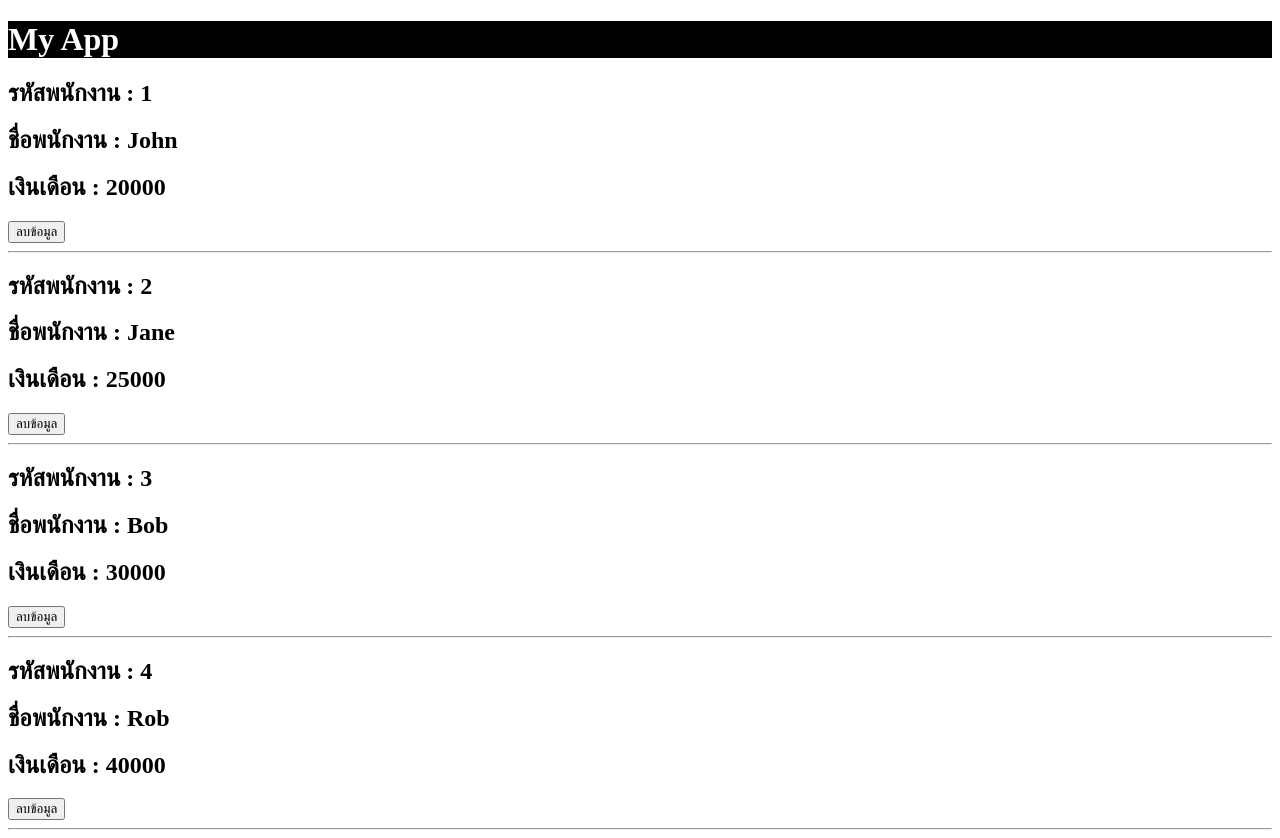
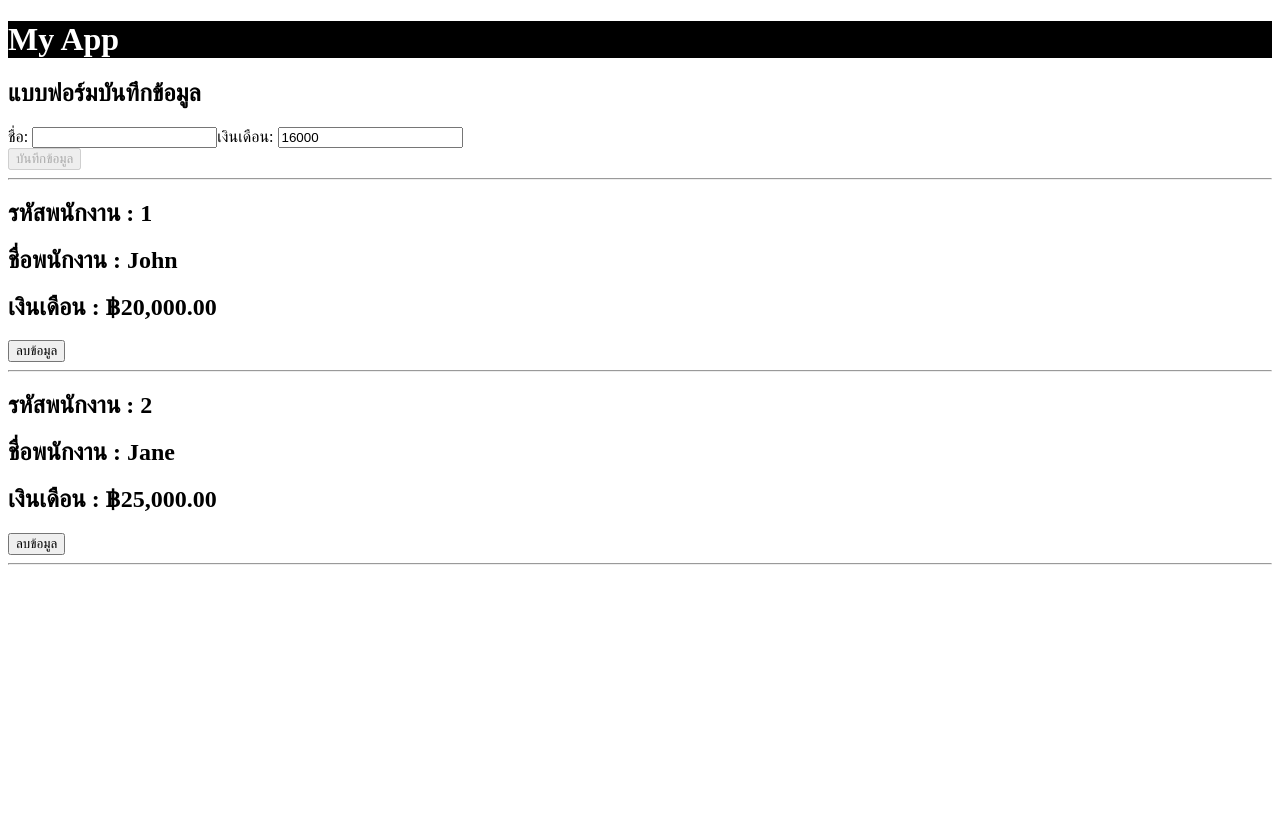
Before and after one commit to Bryan047/Angular-learning, an Angular app: page / in a window 1280 px wide. After the commit the page ends 800 px from the top, so only its background shows below. Built offline with nearby package versions, Linux system fonts and the light colour scheme.

Commit message:
final course
learning interface , signal&ngmodel, ng submit event and save data

```diff
--- /dev/null
+++ b/src/app/addform/addform.html
@@ -0,0 +1,14 @@
+<h2>แบบฟอร์มบันทึกข้อมูล</h2>
+<form (ngSubmit)="addNewEmployee()">
+    <label>ชื่อ: </label>
+    <input type="text" name="Fullname" [(ngModel)]="fullname" >
+    <label for="salary">เงินเดือน: </label>
+    <input type="number"
+            name="salary"
+            min="16000"
+             step="2500" [(ngModel)]="salary">
+    <br>
+    <button type="submit" [disabled]="fullname().trim()==''">บันทึกข้อมูล</button>
+</form>
+<!-- <h1>{{fullname()}}, {{salary()}}</h1> -->
+<hr>
--- /dev/null
+++ b/src/app/addform/addform.ts
@@ -0,0 +1,27 @@
+import { Component, signal, output } from '@angular/core';
+import { FormsModule } from '@angular/forms';
+import { Employees } from '../app';
+
+
+@Component({
+  selector: 'app-addform',
+  imports: [FormsModule],
+  templateUrl: './addform.html',
+  styleUrl: './addform.css'
+})
+export class Addform {
+  fullname = signal('')
+  salary = signal(16000)
+  onSave=output<Employees>()
+
+  addNewEmployee(){
+    let emp:Employees={
+      id:Math.floor(Math.random()*1000), //0-99
+      name:this.fullname(),
+      salary:this.salary()
+    }
+    this.onSave.emit(emp)// ปล่อย event
+    this.fullname.set("")
+    this.salary.set(16000)
+  }
+}
--- a/src/app/app.html
+++ b/src/app/app.html
@@ -1,4 +1,5 @@
 <app-header title="My App"/>
+<app-addform (onSave)="insertData($event)"/>
 
 @for (emp of data; track emp.id) {
 
--- a/src/app/app.ts
+++ b/src/app/app.ts
@@ -5,13 +5,22 @@ import { LowerCasePipe, NgClass , NgStyle} from '@angular/common';
 import { UpperCasePipe ,CurrencyPipe, DatePipe} from '@angular/common';
 import { Header } from './header/header';
 import { Item } from './item/item';
+import { Addform } from './addform/addform';
 
+////////////interface/////////////
+export interface Employees{
+  id : number;
+  name : string;
+  salary : number;
+}
 @Component({
   selector: 'app-root',
-  imports: [Header,Item],
+  imports: [Header,Item,Addform],
   templateUrl: './app.html',
   styleUrl: './app.css'
 })
+
+
 export class App {
   // isActive=false
   // color="blue"
@@ -164,14 +173,19 @@ export class App {
 // <app-header myapp="MyProgram" />
 
 ///////////require components/////////
-  data=[
+  data:Employees[]=[
     {id:1,name:"John",salary:20000},
     {id:2,name:"Jane",salary:25000},
-    {id:3,name:"Bob",salary:30000},
-    {id:4,name:"Rob",salary:40000}
+
   ]
   removeDataById(id:number){
     //alert("ข้อมูลที่ส่งมาคือ "+id)
     this.data = this.data.filter((emp)=>emp.id !==id)
   }
+
+  insertData(emp:Employees){
+    // this.data.push(emp) //ต่ออยู่ด้านล่าง
+    this.data.unshift(emp) //ต่อขึ้นข้างบน
+
+  }
 }
--- a/src/app/item/item.html
+++ b/src/app/item/item.html
@@ -1,5 +1,5 @@
 <h2>รหัสพนักงาน : {{id()}}</h2>
 <h2>ชื่อพนักงาน : {{name()}}</h2>
-<h2>เงินเดือน : {{salary()}}</h2>
+<h2>เงินเดือน : {{salary() | currency:"฿"}}</h2>
 <button (click)="deleteItem()">ลบข้อมูล</button>
 <hr>
--- a/src/app/item/item.ts
+++ b/src/app/item/item.ts
@@ -1,8 +1,9 @@
+import { CurrencyPipe } from '@angular/common';
 import { Component, input, output } from '@angular/core';
 
 @Component({
   selector: 'app-item',
-  imports: [],
+  imports: [CurrencyPipe],
   templateUrl: './item.html',
   styleUrl: './item.css'
 
@@ -15,7 +16,7 @@ export class Item {
 
   deleteItem(){
     if(confirm(`คุณต้องการลยข้อมูลพนักงานรหัส ${this.id()} หรือไม่?`)){
-      console.log("ลบข้อมูล"+this.id())
+      // console.log("ลบข้อมูล"+this.id())
       this.onDelete.emit(this.id())//ส่งสัญญาณ ปล่ยอ Event
     }
   }
```
Also changed, not shown: src/app/addform/addform.css (added).
